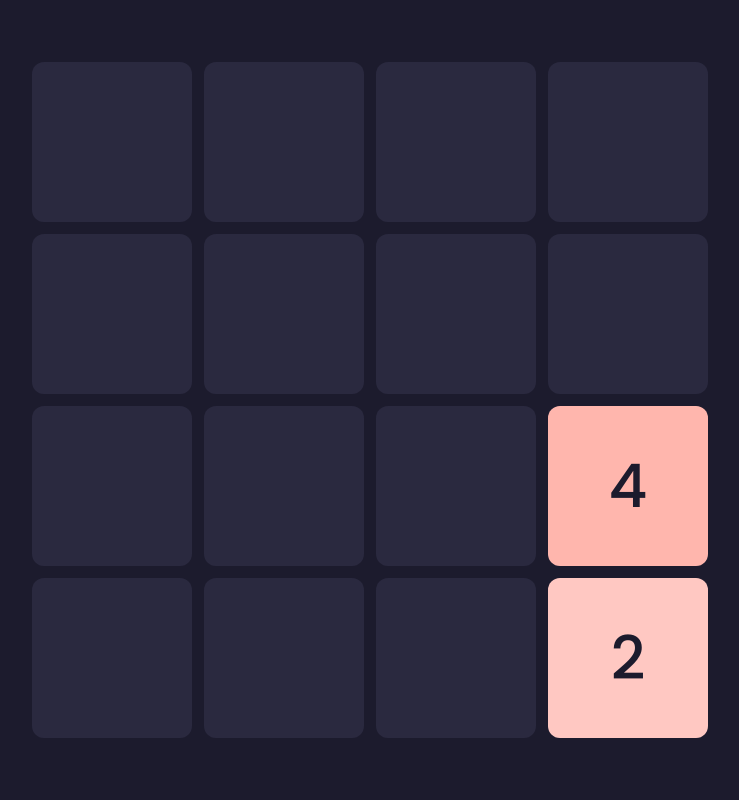
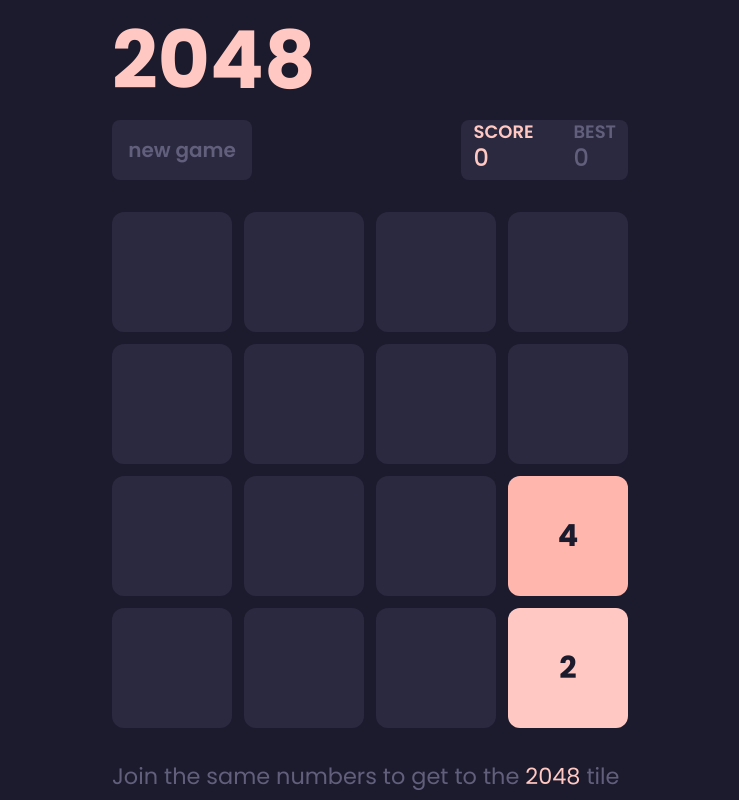
Before and after one commit to filipek-0/2024, a plain HTML site: page index.html in a window 1280 px wide. Shown: the whole page, without its empty margins (270-1009 px from the left). Drawn offline with Linux system fonts and the light colour scheme.

Commit message:
new game button working, best score localStorage

```diff
--- a/Grid.js
+++ b/Grid.js
@@ -1,7 +1,7 @@
 // variables holding the main properties of the grid, enable modular code
 
 const BOARD_SIZE = 4
-const CELL_SIZE = 20
+const CELL_SIZE = 15
 const CELL_GAP = 1.5
 
 // default Grid class that holds all cells and grid properties
@@ -62,6 +62,15 @@ export default class Grid {
     randomEmptyCell() {
         const randomIndex = Math.floor(Math.random() * this.#emptyCells.length)
         return this.#emptyCells[randomIndex]
+    }
+
+    clearCells() {
+        this.cells.forEach(cell => {
+            if (cell.tile) {
+                cell.tile.remove();
+                cell.tile = null;
+            }
+        })
     }
 }
 
--- a/Tile.js
+++ b/Tile.js
@@ -76,8 +76,11 @@ export default class Tile {
             case 10:
                 this.#tileElement.style.setProperty("--background-color", '#D21C4A')
                 break;
+            case 11:
+                this.#tileElement.style.setProperty("--background-color", '#BC1755')
+                break;
             default:
-                this.#tileElement.style.setProperty("--background-color", '#BC1755')
+                this.#tileElement.style.setProperty("--background-color", '#1C1B2D')
         }
         if (power > 6) {
             this.#tileElement.style.setProperty("--color", '#FFDCD8')
--- a/app.js
+++ b/app.js
@@ -14,6 +14,17 @@ setInput()
 function setInput() {
     window.addEventListener("keydown", handleInput, {once:true})
 }
+
+// listening for new game button click
+document.getElementById("newgame-board").addEventListener("click", startNewGame);
+
+// score functionality
+let score = 0;
+let bestScore = getBestScore();
+let scoreDisplay = document.getElementById("current-score-num");
+let bestScoreDisplay = document.getElementById("best-score-num");
+scoreDisplay.innerHTML = score;
+bestScoreDisplay.innerHTML = bestScore;
 
 // async enables us to wait until all animations are finished before calling possible merging functions
 // await pauses the execution of an async function until a Promise is resolved or rejected, in moveTiles
@@ -60,12 +71,55 @@ async function handleInput(e) {
     // check for a losing state
     if (!canMoveUp() && !canMoveDown() && !canMoveLeft() && !canMoveRight()) {
         newTile.waitForTransition(true).then(() => { // by passing true, we aren't waiting for transition, but for animation end
+            gameOver();
             alert("Game Over")
         })
         return  // exit handleInput function, no more input possible
     }
 
     setInput()
+}
+
+function startNewGame() {
+    console.log("click")
+    grid.clearCells();
+    score = 0;
+    scoreDisplay.innerHTML = score;
+    grid.randomEmptyCell().tile = new Tile(gameBoard);
+    grid.randomEmptyCell().tile = new Tile(gameBoard);
+    setInput();
+}
+
+function gameOver() {
+
+}
+
+function saveGameState() {
+    const state = {
+        tiles: grid.cells.map(cell => cell.tile ? cell.tile.value : null),
+        score: score,
+        bestScore: Math.max(score, getBestScore())
+    };
+    localStorage.setItem("gameState", JSON.stringify(state));
+}
+
+function loadGameState() {
+    const state = JSON.parse(localStorage.getItem("gameState"));
+    if (!state) return;
+
+    score = state.score;
+    scoreDisplay.innerHTML = score;
+
+}
+
+function updateBestScore() {
+    localStorage.setItem("bestScore", score)
+    bestScore = score;
+    bestScoreDisplay.innerHTML = bestScore;
+}
+
+function getBestScore() {
+    return parseInt(localStorage.getItem("bestScore")) || 0;
 }
 
 function moveUp() {
@@ -99,9 +153,12 @@ function moveTiles(cells) {
                 lastValidCell = moveToCell  // last cell possible to move to
             }
             if (lastValidCell != null) {    // if we can move it, do the following
-                promises.push(cell.tile.waitForTransition())             // every time we have a tile that can move, wait for animation to finish
+                promises.push(cell.tile.waitForTransition())     // every time we have a tile that can move, wait for animation to finish
                 if (lastValidCell.tile != null) {      // if it has a tile, we must try to merge
                     lastValidCell.mergeTile = cell.tile
+                    score += cell.tile.value * 2;      // for every merge, increase score by the merged value
+                    scoreDisplay.innerHTML = score;
+                    if (score > getBestScore()) updateBestScore();
                 } else {        // if it doesn't have a tile, just move the current to the last valid
                     lastValidCell.tile = cell.tile
                 }
--- a/index.html
+++ b/index.html
@@ -16,8 +16,31 @@
 </head>
 
 <body>
-  <div id="game-board">
+<div id="above-board">
+    <h1>2048</h1>
+    <div id="newgame-score-container">
+        <div class="not-selectable" id="newgame-board">
+            <h2>new game</h2>
+        </div>
+        <div id="score-board">
+            <div id="current-score">
+                <h3>SCORE</h3>
+                <p id="current-score-num">0</p>
+            </div>
+            <div id="best-score">
+                <h3>BEST</h3>
+                <p id="best-score-num">0</p>
+            </div>
+        </div>
+    </div>
+</div>
 
+<div id="game-board">
+
+</div>
+
+<div id="below-board">
+    <p>Join the same numbers to get to the <mark>2048</mark> tile</p>
 </div>
 </body>
 </html>
--- a/style.css
+++ b/style.css
@@ -1,13 +1,113 @@
 body {
     background-color: #1C1B2D;
     font-family: Poppins, sans-serif;
-    /* center and  */
+    /* center */
+    display: flex;
+    flex-direction: column;
+    align-items: center;
+    height: 100vh;
+    margin: 0 auto;
+    font-size: 5vmin;
+}
+
+#above-board {
+    width: 64.5vmin;
+}
+
+#below-board > p {
+    color: #615F7C;
+    width: 64.5vmin;
+    font-size: 2.8vmin;
+    display: inline-block;
+    font-weight: normal;
+}
+
+mark {
+    color: #FFC8C2;
+    background-color: #1C1B2D;
+}
+
+#newgame-score-container {
+    display: flex;
+    flex-direction: row;
+    justify-content: space-between;
+    align-items: center;
+    height: auto;
+    width: 100%;
+}
+
+#score-board {
+    background-color: #2A293F;
+    border-radius: .2em;
+    display: flex;
+    flex-direction: row;
+    align-items: center;
+    height: 1.5em;
+    width: auto;
+    padding: 0 .3em 0 .3em;
+    gap: 1em;
+}
+
+#newgame-board {
+    background-color: #2A293F;
+    border-radius: .2em;
+    height: 1.5em;
+    width: 3.5em;
     display: flex;
     align-items: center;
     justify-content: center;
-    height: 100vh;
+    user-select: none;
+    cursor: pointer;
+    transition: transform 0.2s ease;
+}
+
+#newgame-board:hover {
+    transform: scale(1.05);
+}
+
+#newgame-board:active {
+    transform: scale(0.95);
+    color: #FFC8C2;
+}
+
+#current-score {
+    display: flex;
+    flex-direction: column;
+    justify-content: center;
+    color: #FFC8C2;
+}
+
+#best-score {
+    display: flex;
+    flex-direction: column;
+    justify-content: center;
+    color: #615F7C;
+}
+
+h1 {
+    color: #FFC8C2;
+    margin-top: 0;
+    margin-bottom: 0;
+}
+
+h2 {
+    font-size: .5em;
+    color: #615F7C;
+    font-weight: 600;
     margin: 0;
-    font-size: 7.5vmin;
+}
+
+h3 {
+    font-size: .45em;
+    font-weight: 600;
+    margin: 0;
+    line-height: 80%;
+}
+
+p {
+    font-size: .6em;
+    font-weight: 500;
+    margin: 0;
 }
 
 #game-board {
@@ -16,6 +116,7 @@ body {
     --cell-gap: 1.5vmin;
     --cell-bevel: 1.5vmin;
 
+    margin-top: .5em;
     display:grid;
     grid-template-rows: repeat(var(--board-size), var(--cell-size));
     grid-template-columns: repeat(var(--board-size), var(--cell-size));
@@ -50,7 +151,8 @@ body {
     display: flex;
     justify-content: center;
     align-items: center;
-    font-weight: 500;
+    font-weight: 700;
+    font-size: 3.8vmin;
     color: var(--color);
     background-color: var(--background-color);
     width: var(--cell-size);
@@ -67,6 +169,7 @@ body {
     transition: 80ms ease-in-out;
 }
 
+
 @keyframes appear {
     /* start on half opacity and .7 size */
     0% {
```
